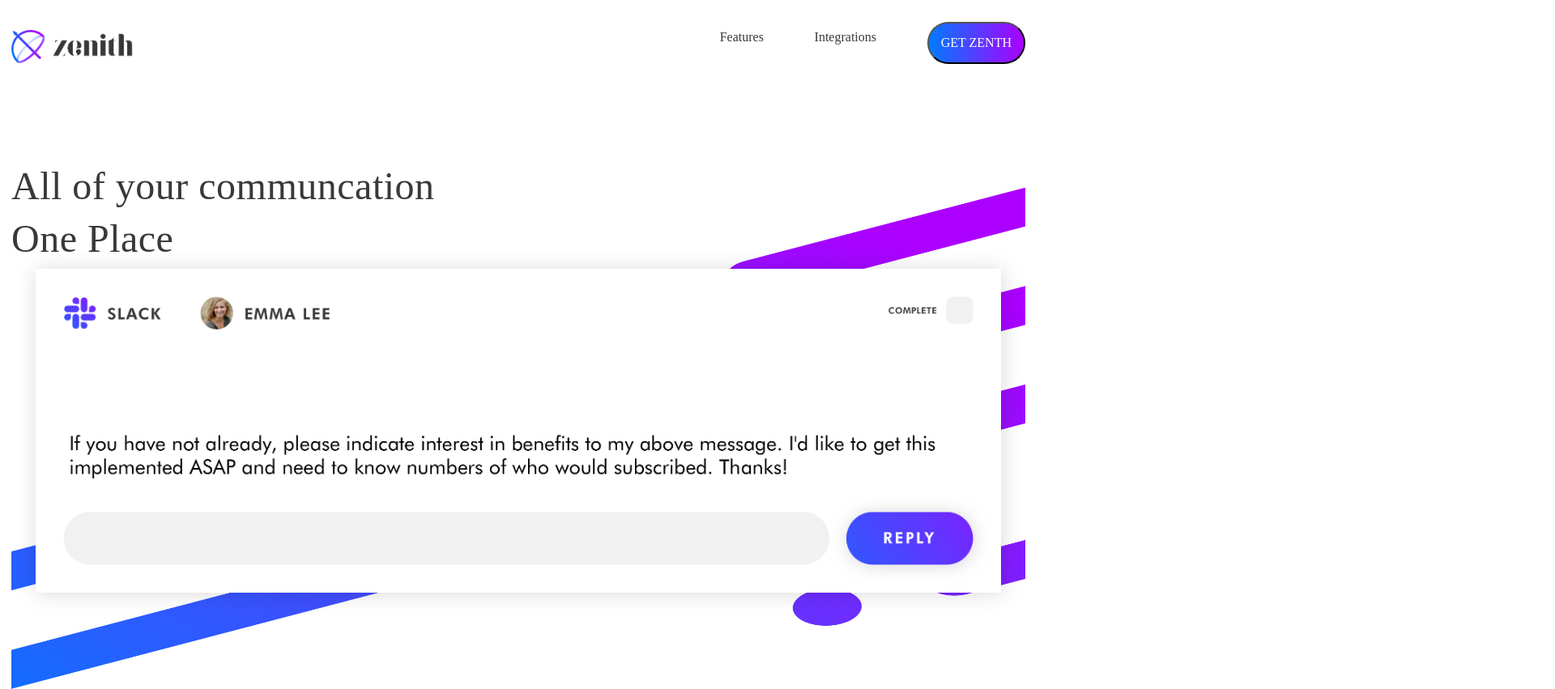
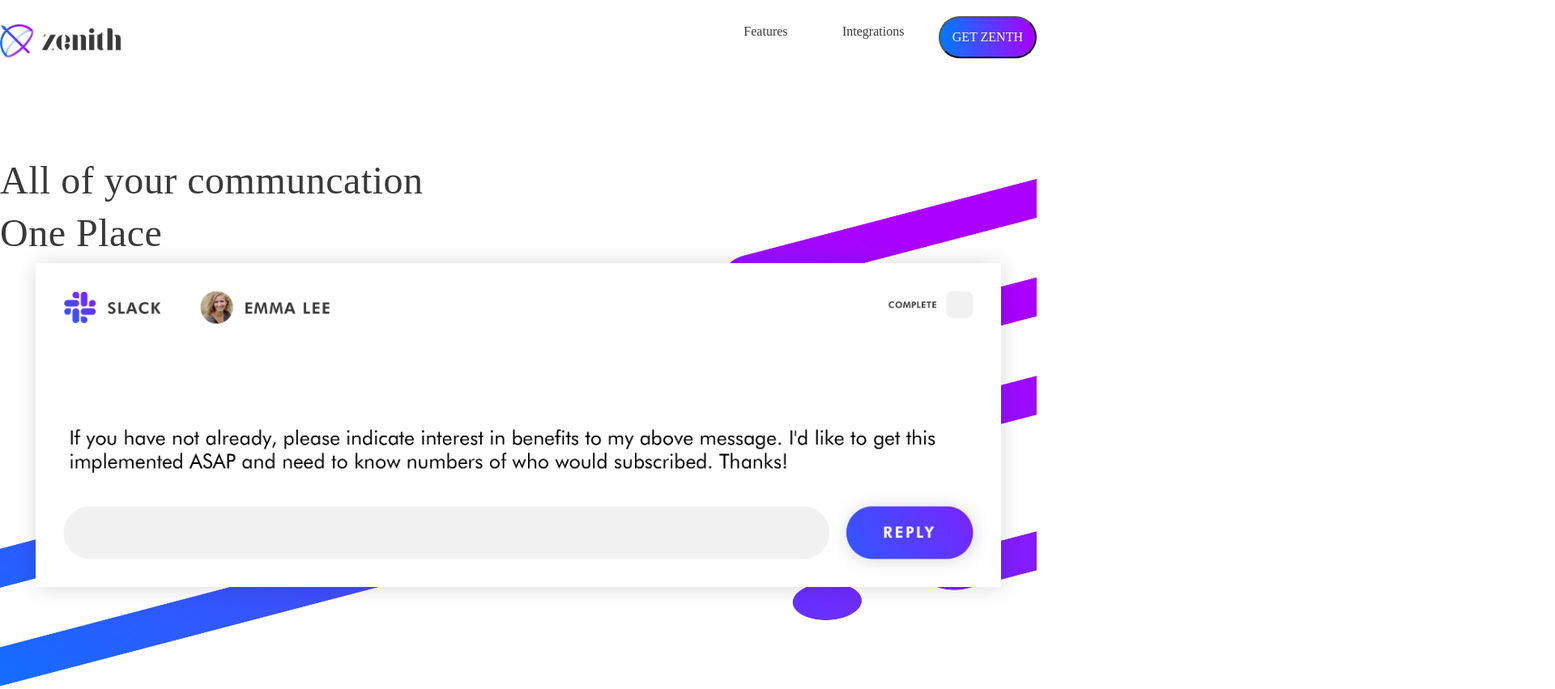
Before and after one commit to ttran247/zenith-website, a plain HTML site: page index.html in a window 1280 px wide. Shown: the top 851 px of the page at 81% size, 1920 px wide, since content can reach past the window. Drawn offline with Linux system fonts and the light colour scheme; a script that the page names is missing.

Commit message:
update website

```diff
--- a/style.css
+++ b/style.css
@@ -1,8 +1,8 @@
 /* mobile style */
 /* *base* */
 html,body,form {
-    margin: 7px;
-    padding:0;
+    margin: 0px;
+    padding:0px;
 }
 body > * {
  box-sizing: border-box;
@@ -52,6 +52,7 @@ nav{
 .nav__container{
     display: flex;
     flex-direction: row;
+
 
 
 }
@@ -259,6 +260,8 @@ height: 35px;
 @media (min-width: 650px) {
     /* Base */
     body {
+        margin: 0px;
+        padding: 0px;
         font-size: 1.15rem;
     }
     /* layout */
@@ -269,6 +272,7 @@ height: 35px;
     }
     .nav__menu-line {
         display: none;
+
     }
     .nav__weblist{
         list-style-type: none;
@@ -277,12 +281,14 @@ height: 35px;
         justify-content: flex-end;
         justify-content: space-between;
 
+
     }
-    /* .nav__link hover{
-        color: blue;
-    } */
+    .nav__link{
+        padding: 25px;
+    }
     .nav__list-item {
         padding: 0 15px;
+
     }
     .button__link{
         font-family: SFProText-Semibold;
@@ -384,7 +390,7 @@ height: 35px;
     }
 
     .features__image{
-        max-width: 1550px;
+        max-width: 100%;
     }
 
     /* .products {
@@ -404,7 +410,6 @@ height: 35px;
     }
     .footer{
         background-image: linear-gradient(218deg, #AB00FF 0%, #007BFF 100%);
-        width: 2400px ;
         height: 500px;
 
     }
```
